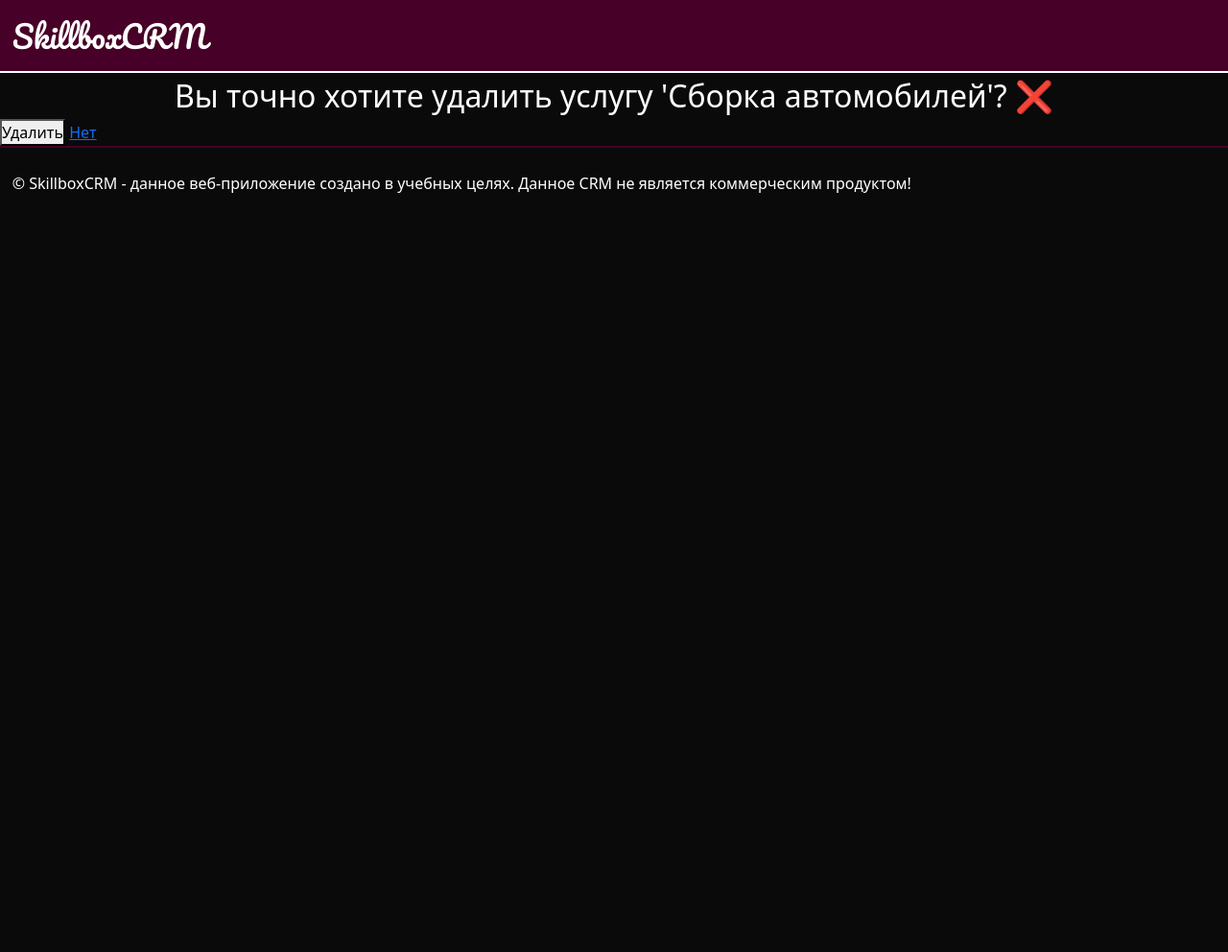
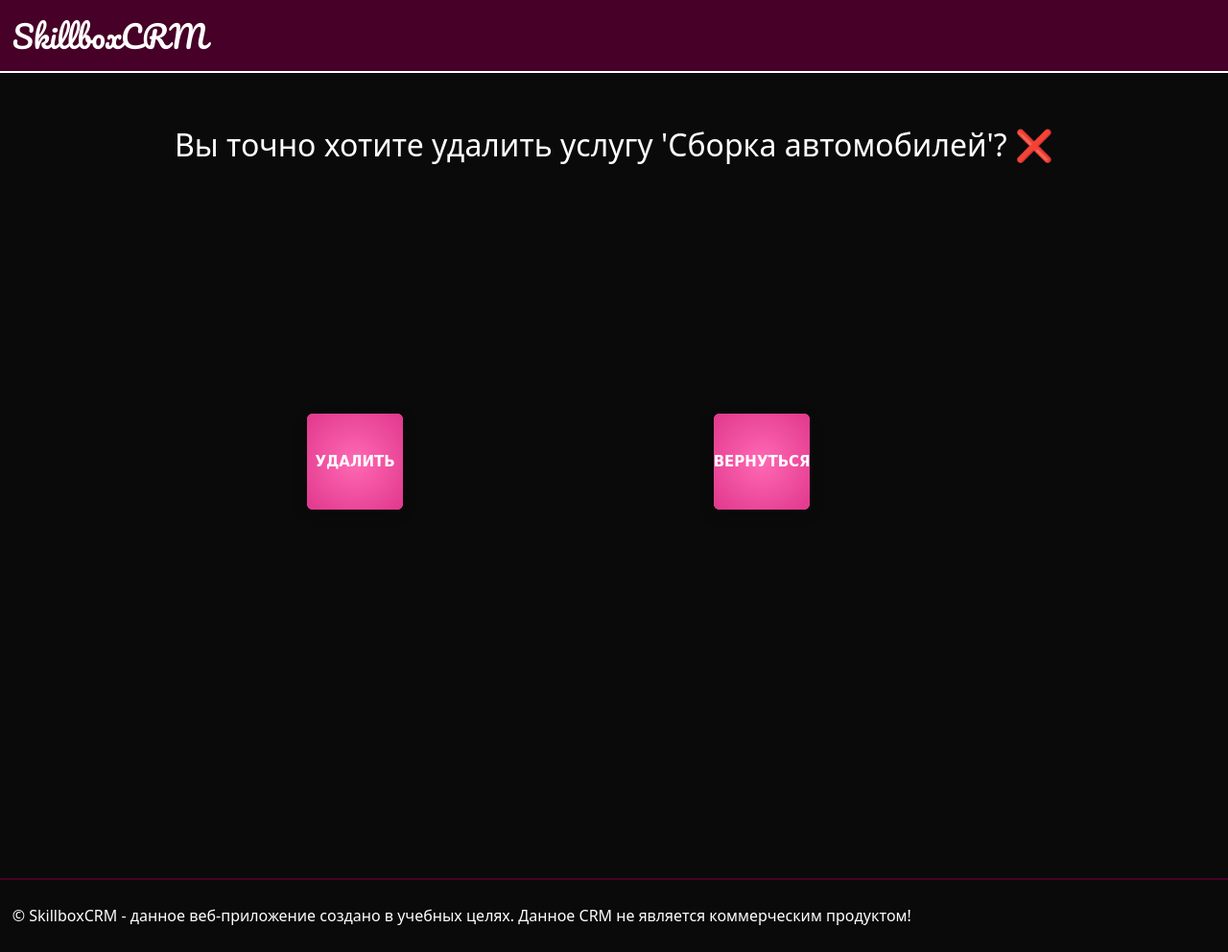
Before and after one commit to MaximRiabko/CRM_system, a Django app: page /service/delete/4 in a window 1280 px wide. Shown: the whole page at 96% size. Before the commit the page ends 201 px from the top, so only its background shows below. Run offline with Django 5.2, Linux system fonts and the light colour scheme; data comes from the database, SQL or seed files in the repository; both versions use the stored data as it was after the commit; some web fonts are replaced.

Commit message:
Style Fix Service

```diff
--- a/CRM_system/services/templates/service/service_delete.html
+++ b/CRM_system/services/templates/service/service_delete.html
@@ -6,7 +6,8 @@
     <div class="service_text">Вы точно хотите удалить услугу '{{ service.name }}'? ❌</div>
     <form method="post">
         {% csrf_token %}
-        <button type="submit">Удалить</button>
-        <a href="{% url 'service:detail_service' pk=service.pk %}">Нет</a>
+        <button class="btn btn-blow"><span>Удалить</span></button>
+        <a class="btn btn-blow" href="{% url 'service:detail_service' pk=service.pk %}"><span>Вернуться</span></a>
     </form>
+    <div style="padding-top: 5%; padding-bottom: 25%"></div>
 {% endblock %}
--- a/CRM_system/services/templates/service/service_detail.html
+++ b/CRM_system/services/templates/service/service_detail.html
@@ -9,9 +9,10 @@
             <div class="box_detail_box_description">Описание:
                 <div class="box_detail_box_description_text">{{ service.description }}</div>
             </div>
-            <div class="box_detail_box_price">Стоимость услуги: {{ service.price }}</div>
+            <div class="box_detail_box_price">Стоимость: {{ service.price }}</div>
+            <br><br><br><br><br>
             <a href="{% url 'service:update_service' pk=service.pk %}" class="btn_detail_templates">📝 Редактировать</a>
-            <a href="{% url 'service:update_service' pk=service.pk %}" class="btn_detail_templates" style="--c:#8b0000">❌ Удалить</a>
+            <a href="{% url 'service:delete_service' pk=service.pk %}" class="btn_detail_templates" style="--c:#8b0000">❌ Удалить</a>
         </div>
         <br><br>
 {% endblock %}
--- a/CRM_system/users/static/users/css/style.css
+++ b/CRM_system/users/static/users/css/style.css
@@ -107,6 +107,7 @@ body {
     text-align: center;
     font-size: 32px;
     font-width: 400px;
+    padding-top: 4%;
 }
 
 .box_detail_text {
@@ -481,7 +482,6 @@ body {
 .btn_detail_templates {
     margin-left: auto;
     margin-right: auto;
-    margin-top: 10%;
     text-decoration: none;
     color: #fff;
   --c:  #470027; /* the color*/
@@ -515,3 +515,195 @@ body {
   font-weight: bold;
   border: none;
 }
+
+/* Форма для создания услуги */
+
+.register {
+  width: 400px;
+  height: 550px;
+  border: 1px solid #CCC;
+  background: url(https://media4.giphy.com/media/BHNfhgU63qrks/giphy.gif) center center no-repeat;
+  background-size: cover;
+  margin: 30px auto;
+  border-radius: 20px;
+}
+.register .form {
+  width: 100%;
+  height: 100%;
+  padding: 15px 25px;
+}
+
+.register .form input {
+  width: 100%;
+  height: 40px;
+  margin-top: 20px;
+  background: rgba(255,255,255,.5);
+  border: 1px solid rgba(255,255,255,.1);
+  padding: 0 15px;
+  color: #FFF;
+  border-radius: 5px;
+  font-size: 14px;
+}
+.register .form input:focus {
+  border: 1px solid rgba(255,255,255,.8);
+  outline: none;
+}
+::-webkit-input-placeholder {
+    color: #DDD;
+}
+.register .form input.submit {
+  background: rgba(255,255,255,.9);
+  color: #444;
+  font-size: 15px;
+  margin-top: 40px;
+  font-weight: bold;
+}
+
+.textarea_service {
+  width: 100%;
+  height: 150px;
+  padding: 12px 20px;
+  box-sizing: border-box;
+  border: 2px solid #ccc;
+  border-radius: 4px;
+  background-color: #f8f8f8;
+  resize: none;
+}
+
+.service_create_btn {
+  border-radius: 4px;
+  background-color: #470027;
+  border: none;
+  color: #fff;
+  text-align: center;
+  font-size: 24px;
+  padding: 10px;
+  width: 220px;
+  transition: all 0.5s;
+  margin-left: 18%;
+  margin-top: 5%;
+  box-shadow: 0 10px 20px -8px rgba(0, 0, 0,.7);
+}
+
+.service_create_btn{
+  cursor: pointer;
+  position: relative;
+  transition: 0.5s;
+}
+
+.service_create_btn:after {
+  content: '✔️';
+  position: absolute;
+  opacity: 0;
+  top: 10px;
+  right: -20px;
+  transition: 0.5s;
+}
+
+.service_create_btn:hover{
+  padding-right: 24px;
+  padding-left:8px;
+}
+
+.service_create_btn:hover:after {
+  opacity: 1;
+  right: 10px;
+}
+
+/* Кнопка на удаление услуги */
+
+.btn {
+  display: inline-block;
+
+  color: white;
+  background-color: transparent;
+  border: none;
+  cursor: pointer;
+  z-index: 0;
+  padding: 0;
+  margin-top: 20%;
+  margin-left: 25%;
+
+}
+
+.btn:focus {
+  outline-color: transparent;
+}
+
+
+/* btn-blow */
+.btn-blow::after {
+  content: "";
+  width: 120px;
+  height: 120px;
+  background-color: rgba(0,0,0,.2);
+  position: absolute;
+  top: calc(50% - 60px);
+  left: calc(50% - 60px);
+  opacity: 0;
+  z-index: -4;
+  transition-duration: .4s;
+  pointer-events: none;
+}
+
+.btn-blow:focus::after {
+  opacity: 1;
+  transform: scale(1);
+}
+.btn-blow:focus:hover::after {
+  transform: scale(1.2);
+}
+
+.btn-blow {
+  width: 100px;
+  height: 100px;
+}
+
+.btn-blow * {
+  pointer-events: none;
+}
+
+.btn-blow span {
+  position: relative;
+  overflow: hidden;
+  display: flex;
+  left:-50px;
+  width: 200px;
+  height: 100px;
+  justify-content: center;
+  align-items: center;
+  border-radius: 0;
+  transition: transform .4s, border-radius .4s;
+  font-family: 'Coiny', cursive;
+  transition-timing-function: cubic-bezier(.5,2.4,.7,.5);
+}
+.btn-blow span::before {
+  content: "";
+  position: absolute;
+  height: 100%;
+  width: 100%;
+  background-color: hotpink;
+  background-image: radial-gradient(circle, #ff69b4 0%, #e23a8e 30%, #e23a8e 100%);
+  background-size: 200% 200%;
+  background-repeat: no-repeat;
+  background-position: center;
+  top: 0;
+  left: 0;
+  transform: rotate(90deg);
+  z-index: -1;
+  border-radius: 0;
+  transition: all .4s;
+
+}
+.btn-blow:hover span {
+  transform: scale(1.3);
+  transition: transform .8s, border-radius .4s;
+  border-radius: 50%;
+}
+.btn-blow:hover span::before {
+  transition: background-size .8s, border-radius .4s;
+  border-radius: 50%;
+  background-size: 120% 120%;
+}
+
+/* Кнопка для возвращения со страницы удаления */
```
Also changed, not shown: CRM_system/services/forms.py (+7 -0 lines), CRM_system/services/templates/service/service_create.html (+10 -5 lines), CRM_system/services/templates/service/service_update.html (+10 -7 lines), CRM_system/db.sqlite3.
